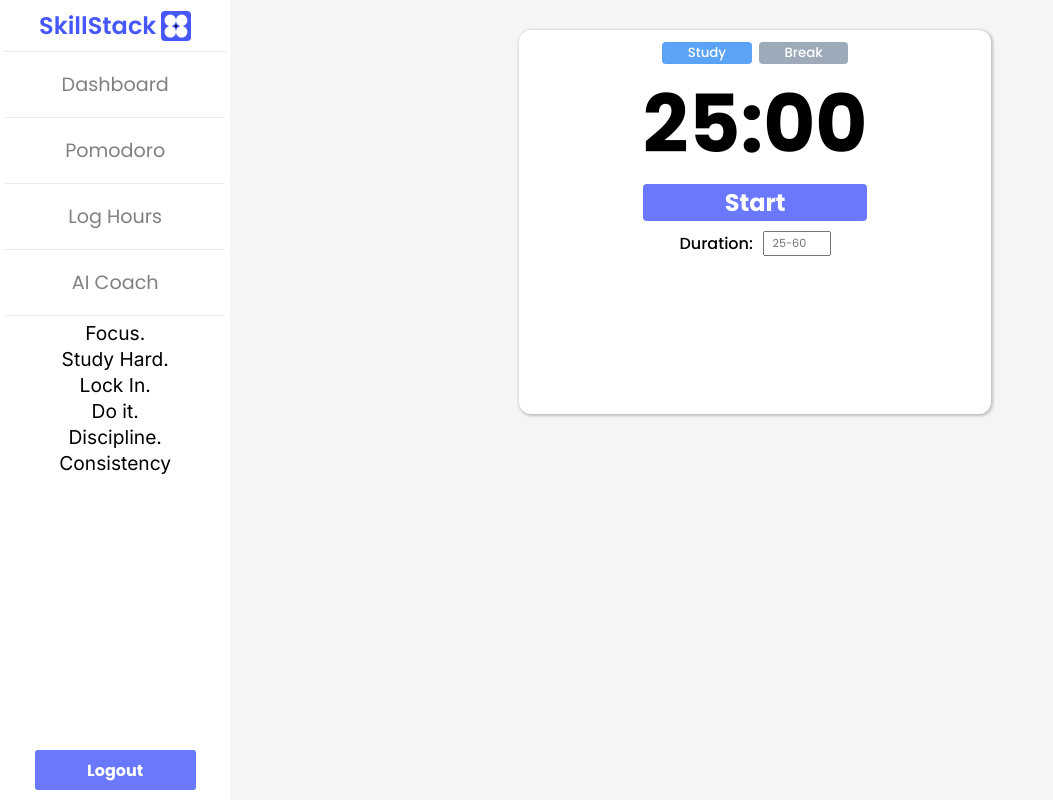
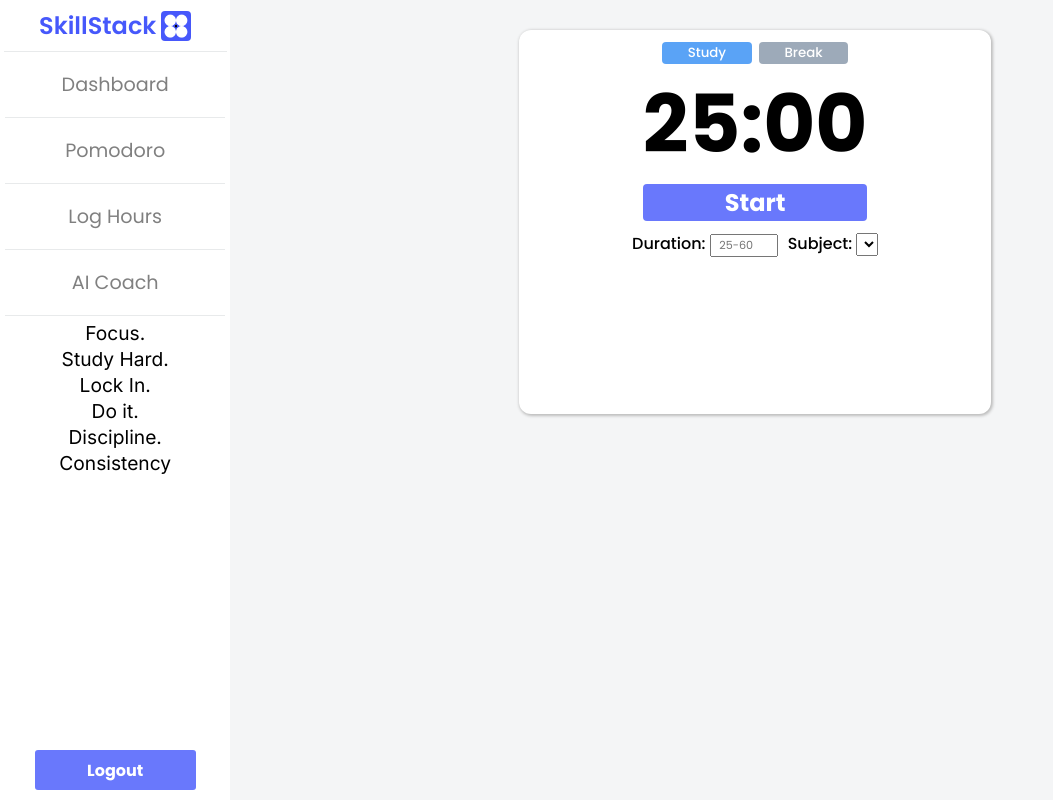
Before and after one commit to pkc0des/SkillStack, a Django app: page /pomodoro in a window 1280 px wide. Shown: the whole page, without its empty margins (0-1053 px from the left). Run offline with Django 5.2, Linux system fonts and the light colour scheme; the visitor is signed in with stand-in values (Sample User, id 1); lists and menus that the app fills with data are empty.

Commit message:
Added subjects dropdown to pomodoro.html and implemented a for loop to display all of the subjects w/ django templating

```diff
--- a/study/templates/study/pomodoro.html
+++ b/study/templates/study/pomodoro.html
@@ -27,8 +27,21 @@
         </div>
 
         <div class="settings">
-            <label for="duration">Duration: </label>
-            <input type="number" id="duration" min="25" max="60" placeholder="25-60">
+            <div>
+                <label for="duration">Duration: </label>
+                <input type="number" id="duration" min="25" max="60" placeholder="25-60">
+            </div>
+
+            <div>
+                <label for="subjects-dropdown">Subject: </label>
+                <select id="subjects-dropdown">
+                    {% for subject in subjects %}
+                        <option value="{{ subject.name }}">{{ subject.name }}</option>
+                    {% endfor %}
+                </select>
+
+            </div>
+
         </div>
 
         {% csrf_token %}
```
Also changed, not shown: study/templates/study/log_hours.html (+3 -4 lines).
